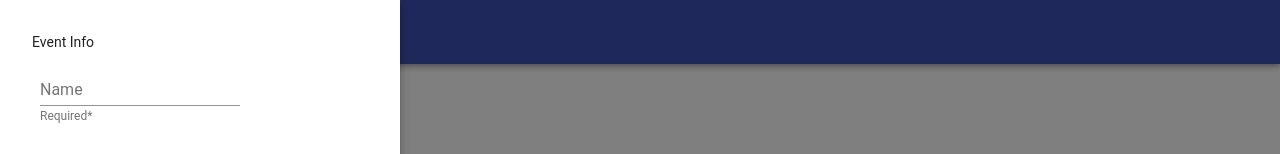
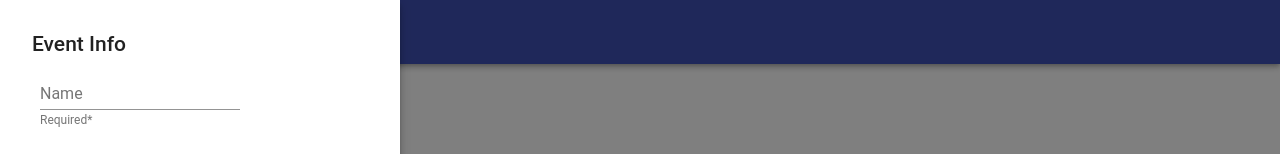
Before and after one commit to Adjoa/happenings-ja, a React (Create React App) app in the folder client/: page / in a window 1280 px wide. Both pictures are taken after a click on the button "SUBMIT AN EVENT". Shown: the top 154 px of the page. Built offline with nearby package versions, Linux system fonts and the light colour scheme.

Commit message:
in EventForm, Form heading variant=title

```diff
--- a/client/src/containers/EventForm.js
+++ b/client/src/containers/EventForm.js
@@ -129,7 +129,7 @@ class EventForm extends React.Component {
         >
           <div className={classes.paper}>
           <form onSubmit={this.handleSubmit} >
-              <Typography component="h2">Event Info</Typography>
+              <Typography variant="title">Event Info</Typography>
 
               <TextField
                 name="name"
```
